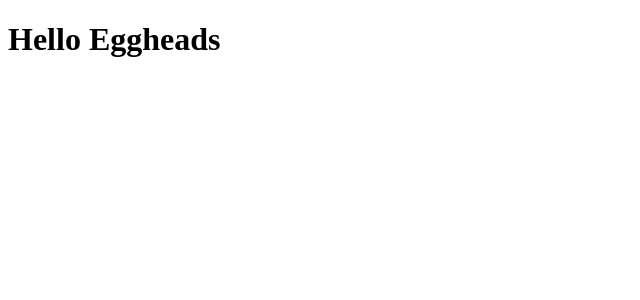
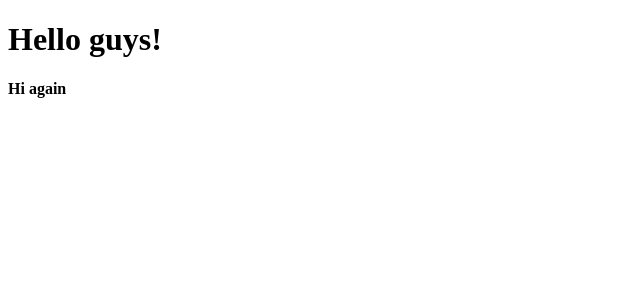
Before and after one commit to Andrew4d3/learn-react, a React app: page / in a window 1280 px wide. Shown: the top 300 px of the page, without its empty margins (0-640 px from the left). Built offline with nearby package versions, Linux system fonts and the light colour scheme.

Commit message:
The Render Method https://egghead.io/lessons/react-the-render-method

```diff
--- a/App.js
+++ b/App.js
@@ -1,14 +1,18 @@
 import React from 'react'
 
 /* This is stateful */
-// class App extends React.Component{
-//   render(){
-//     // return React.createElement('h1', null, 'Hello Guys') //Alternative way
-//     return <h1>Hello guys!</h1>
-//   }
-// }
+class App extends React.Component{
+  render(){
 
-/* This is stateless */
-const App = () => <h1>Hello Eggheads</h1>
+    // return <h1> Hello Guys </h1> <b>Hi Again!</b> // WRONG! It must be wrapped into a single DOM element
+    return (
+      <div>
+        <h1>Hello guys!</h1>
+        <b>Hi again</b>
+      </div>
+    )
+  }
+}
+
 
 export default App
```
